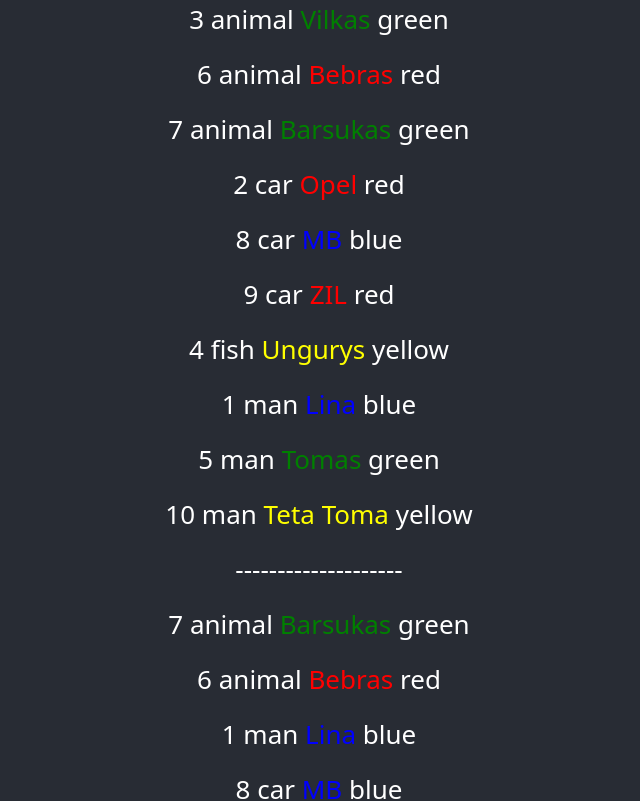
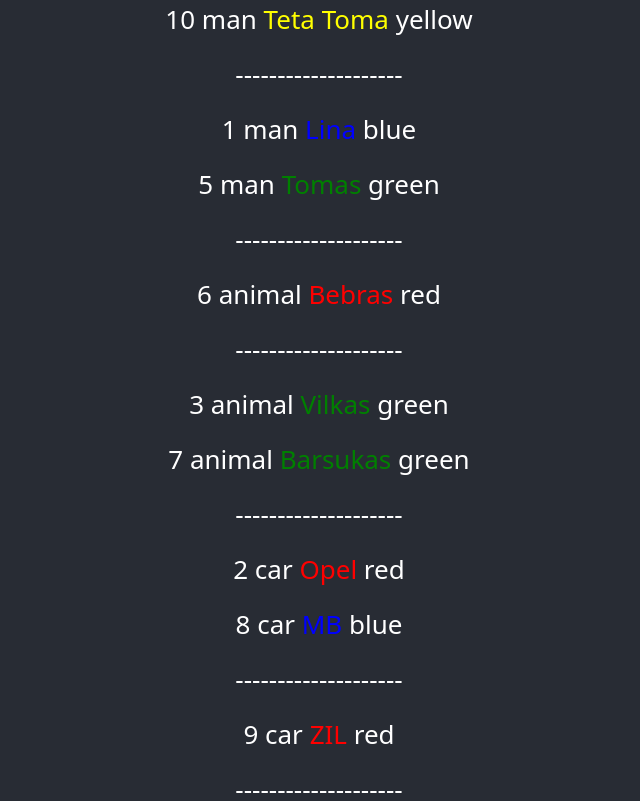
Before and after one commit to VytautasValutis/homework, a React (Create React App) app: page / in a window 1280 px wide. Shown: the top 801 px of the page, without its empty margins (321-961 px from the left). Built offline with nearby package versions, Linux system fonts and the light colour scheme.

Commit message:
Pasaulis

```diff
--- a/src/App.jsx
+++ b/src/App.jsx
@@ -4,6 +4,7 @@
 import Tvenkinys from './Components/Tvenkinys';
 import Jura from './Components/Jura';
 import Vandenynas from './Components/Vandenynas';
+import Pasaulis from './Components/Pasaulis';
 
 const seaPlaners = [
   { id: 1, type: 'man', name: 'Lina', color: 'blue' },
@@ -25,7 +26,8 @@
         {/* <Bala param={seaPlaners} /> */}
         {/* <Tvenkinys param={seaPlaners} /> */}
         {/* <Jura param={seaPlaners} /> */}
-        <Vandenynas param={seaPlaners} />
+        {/* <Vandenynas param={seaPlaners} /> */}
+        <Pasaulis param={seaPlaners} />
       </header>
     </div>
   );
--- /dev/null
+++ b/src/Components/Pasaulis.jsx
@@ -0,0 +1,47 @@
+import { useEffect, useState } from "react";
+
+function Namas({ params }) {
+    return params.map((a, i) => <p key={i} >{a.id + ' ' + a.type + ' '} <span style={{ color: a.color }}>{a.name}</span>{' ' + a.color}</p>);
+}
+
+function Narvas({ params }) {
+    return params.map((a, i) => <p key={i} >{a.id + ' ' + a.type + ' '} <span style={{ color: a.color }}>{a.name}</span>{' ' + a.color}</p>);
+}
+function Garazas({ params }) {
+    return params.map((a, i) => <p key={i} >{a.id + ' ' + a.type + ' '} <span style={{ color: a.color }}>{a.name}</span>{' ' + a.color}</p>);
+}
+function Akvariumas({ params }) {
+    return params.map((a, i) => <p key={i} >{a.id + ' ' + a.type + ' '} <span style={{ color: a.color }}>{a.name}</span>{' ' + a.color}</p>);
+}
+
+function Pasaulis({ param }) {
+    const [parNO, setParNO] = useState(param.filter((a, i) => a.id % 2 === 0 && a.type === 'man' ? a : null));
+    const [parNE, setParNE] = useState(param.filter((a, i) => a.id % 2 !== 0 && a.type === 'man' ? a : null));
+    const [parRO, setParRO] = useState(param.filter((a, i) => a.id % 2 === 0 && a.type === 'animal' ? a : null));
+    const [parRE, setParRE] = useState(param.filter((a, i) => a.id % 2 !== 0 && a.type === 'animal' ? a : null));
+    const [parGO, setParGO] = useState(param.filter((a, i) => a.id % 2 === 0 && a.type === 'car' ? a : null));
+    const [parGE, setParGE] = useState(param.filter((a, i) => a.id % 2 !== 0 && a.type === 'car' ? a : null));
+    const [parAO, setParAO] = useState(param.filter((a, i) => a.id % 2 === 0 && a.type === 'fish' ? a : null));
+    const [parAE, setParAE] = useState(param.filter((a, i) => a.id % 2 !== 0 && a.type === 'fish' ? a : null));
+
+    return <>
+        <Namas params={parNO} />
+        <p>--------------------</p>
+        <Namas params={parNE} />
+        <p>--------------------</p>
+        <Narvas params={parRO} />
+        <p>--------------------</p>
+        <Narvas params={parRE} />
+        <p>--------------------</p>
+        <Garazas params={parGO} />
+        <p>--------------------</p>
+        <Garazas params={parGE} />
+        <p>--------------------</p>
+        <Akvariumas params={parAO} />
+        <p>--------------------</p>
+        <Akvariumas params={parAE} />
+        <p>--------------------</p>
+        </>
+}
+
+export default Pasaulis;
```
